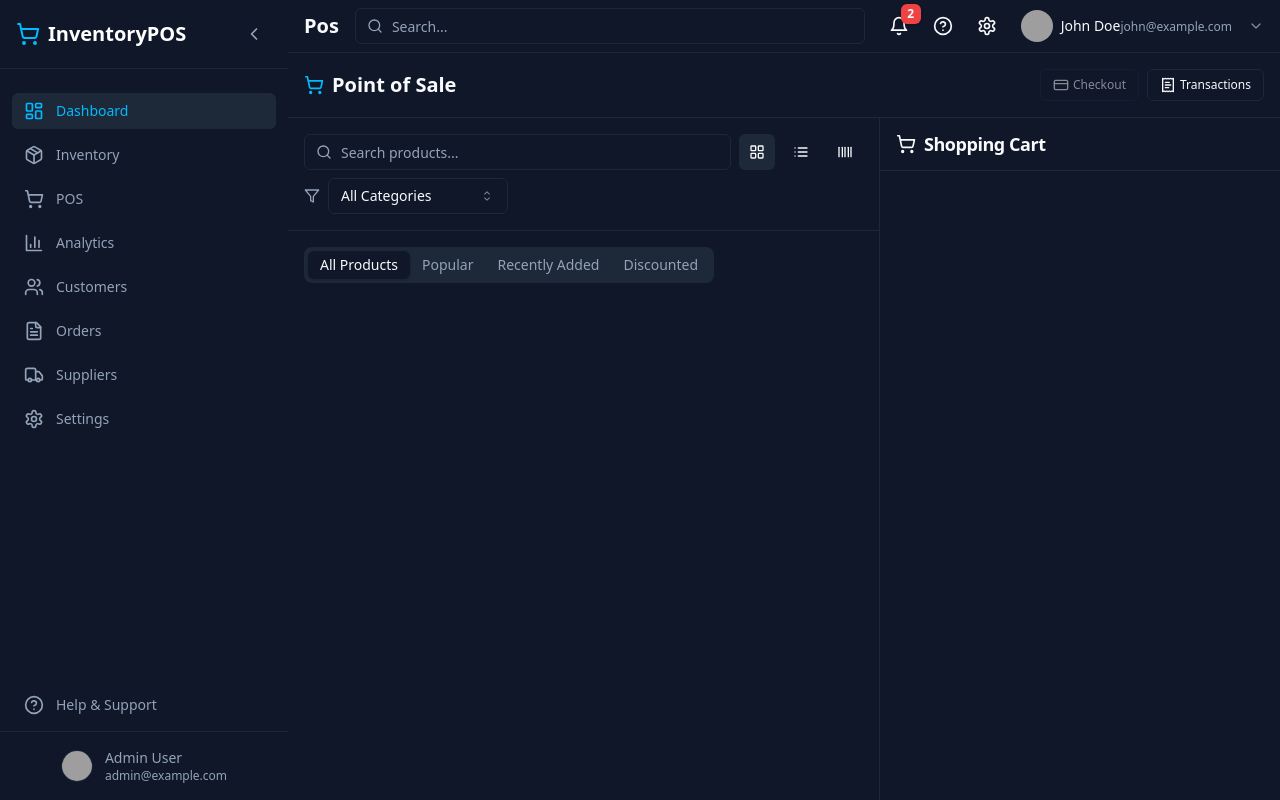
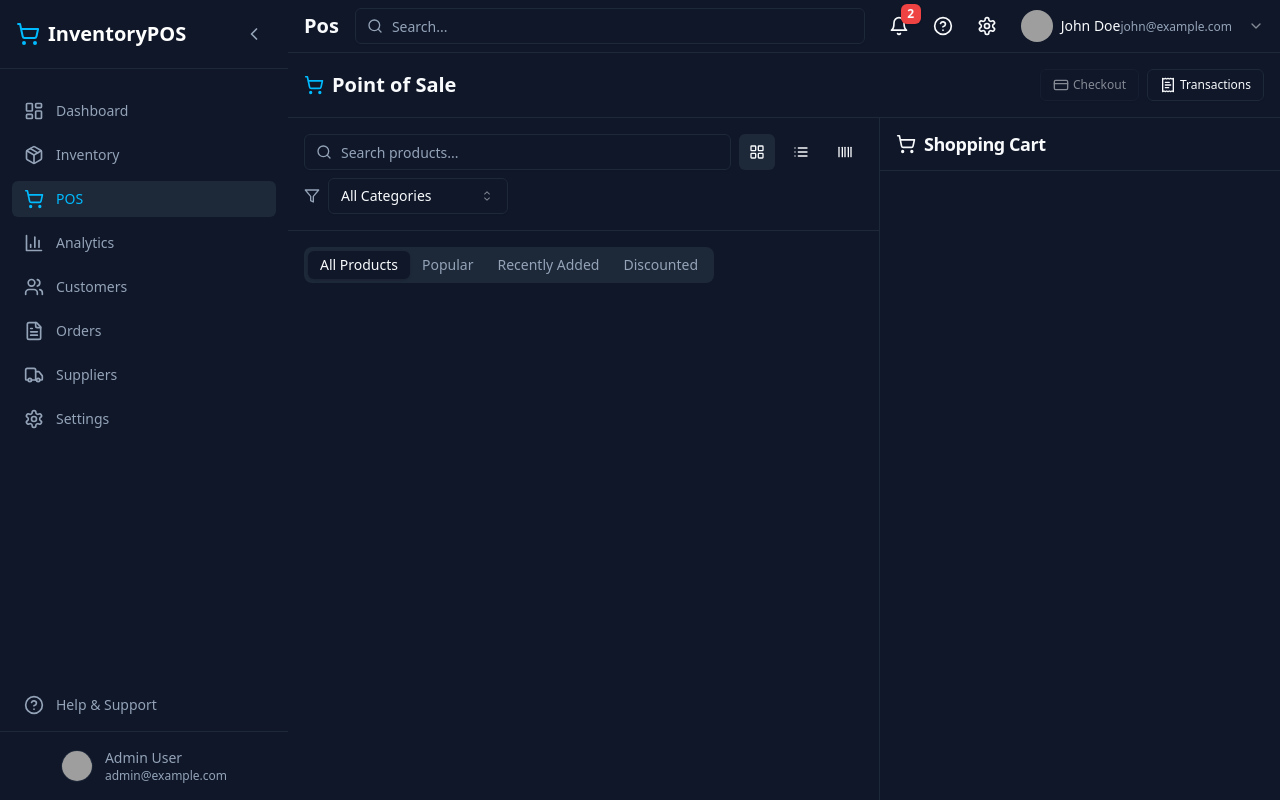
Before and after one commit to Mohamad-Kahil/New-Inventory-System, a React (Vite) app: page /pos in a window 1280 px wide. Built offline with nearby package versions, Linux system fonts and the light colour scheme; grey boxes are pictures that could not be loaded.

Commit message:
Sidebar 1

```diff
--- a/src/components/layout/Sidebar.tsx
+++ b/src/components/layout/Sidebar.tsx
@@ -1,5 +1,5 @@
 import React from "react";
-import { Link } from "react-router-dom";
+import { Link, useLocation } from "react-router-dom";
 import { cn } from "@/lib/utils";
 import { Button } from "@/components/ui/button";
 import { Avatar, AvatarFallback, AvatarImage } from "@/components/ui/avatar";
@@ -49,47 +49,57 @@ const Sidebar = ({
   onToggle = () => {},
   className,
 }: SidebarProps) => {
+  const location = useLocation();
+  const currentPath = location.pathname;
+
   const navItems: NavItem[] = [
     {
       title: "Dashboard",
       href: "/",
       icon: <LayoutDashboard className="h-5 w-5" />,
-      isActive: true,
+      isActive: currentPath === "/",
     },
     {
       title: "Inventory",
       href: "/inventory",
       icon: <Package className="h-5 w-5" />,
+      isActive: currentPath === "/inventory",
     },
     {
       title: "POS",
       href: "/pos",
       icon: <ShoppingCart className="h-5 w-5" />,
+      isActive: currentPath === "/pos",
     },
     {
       title: "Analytics",
       href: "/analytics",
       icon: <BarChart3 className="h-5 w-5" />,
+      isActive: currentPath === "/analytics",
     },
     {
       title: "Customers",
       href: "/customers",
       icon: <Users className="h-5 w-5" />,
+      isActive: currentPath === "/customers",
     },
     {
       title: "Orders",
       href: "/orders",
       icon: <FileText className="h-5 w-5" />,
+      isActive: currentPath === "/orders",
     },
     {
       title: "Suppliers",
       href: "/suppliers",
       icon: <Truck className="h-5 w-5" />,
+      isActive: currentPath === "/suppliers",
     },
     {
       title: "Settings",
       href: "/settings",
       icon: <Settings className="h-5 w-5" />,
+      isActive: currentPath === "/settings",
     },
   ];
 
```
